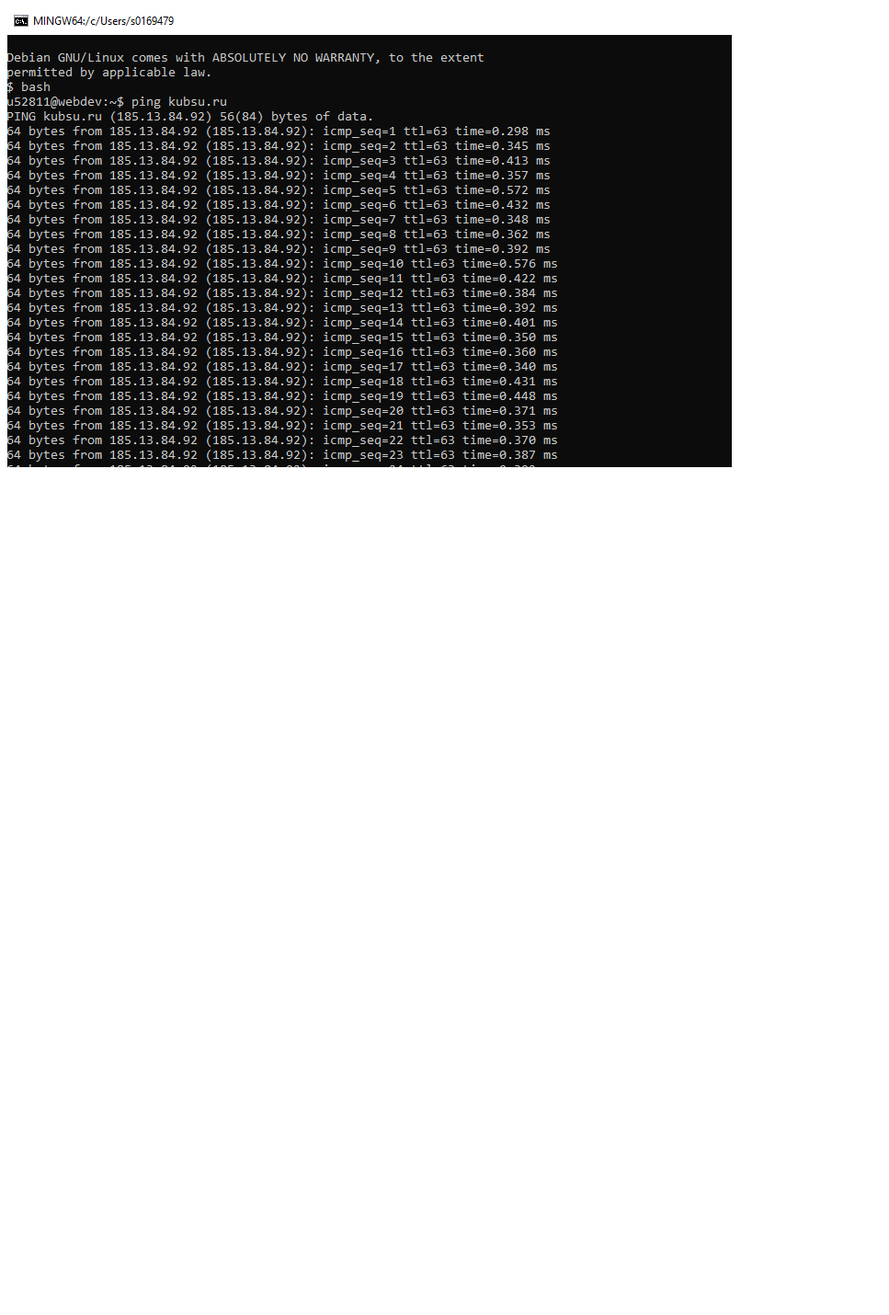
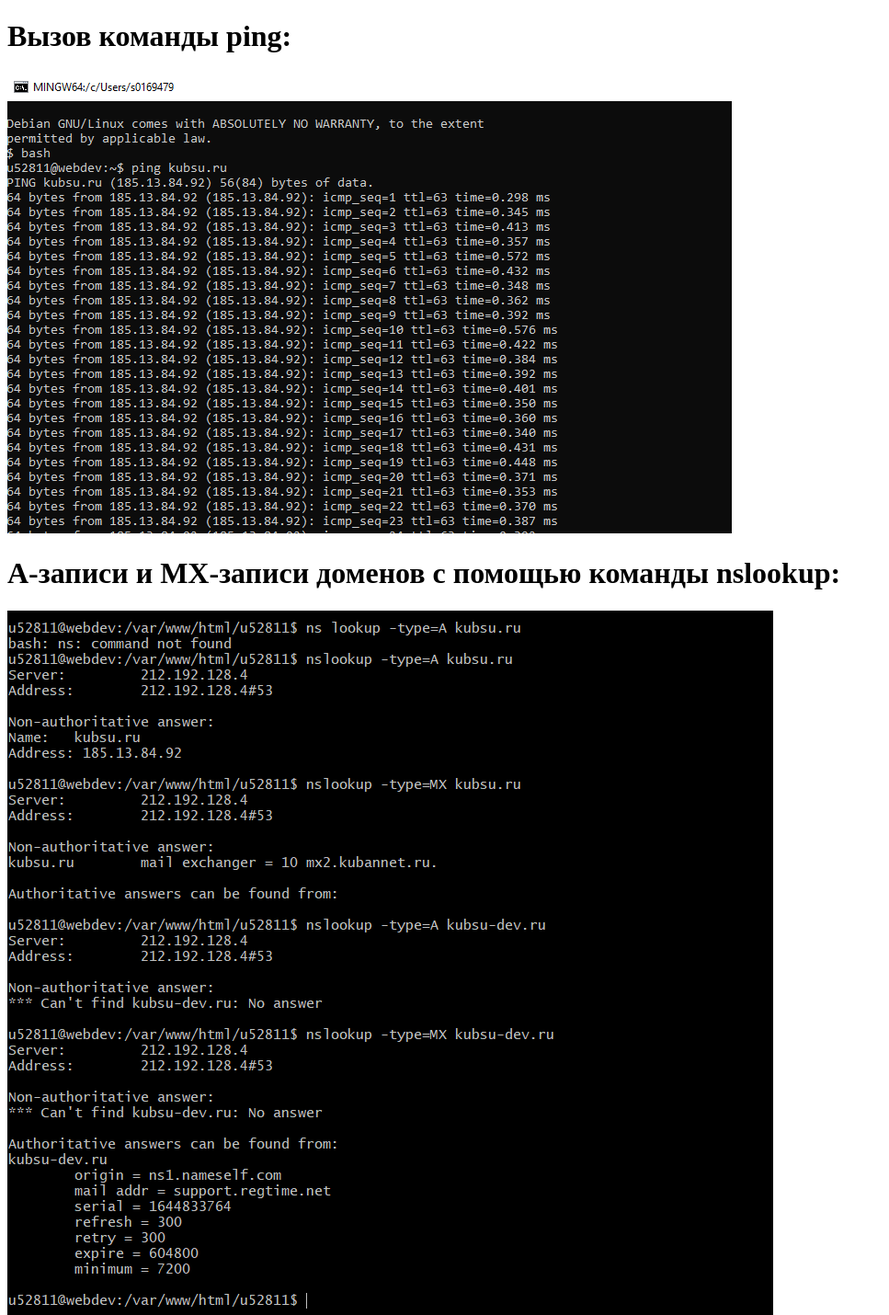
Before and after one commit to anmuhina/backend, a plain HTML site: page index.html in a window 1280 px wide. Shown: the whole page at 92% size, without its empty margins (0-967 px from the left). Before the commit the page ends 800 px from the top, so only its background shows below. Drawn offline with Linux system fonts and the light colour scheme.

Commit message:
Update index.html

```diff
--- a/index.html
+++ b/index.html
@@ -2,6 +2,9 @@
 <html lang="ru">
 <head><title>Задание 1</title></head>
 <body>
-<img src="screen.png">
+  <h1>Вызов команды ping:</h1>
+  <img src="screen.png">
+  <h1>A-записи и MX-записи доменов c помощью команды nslookup:</h1>
+  <img src="screen nslookup.png">
 </body>
 </html>
```
